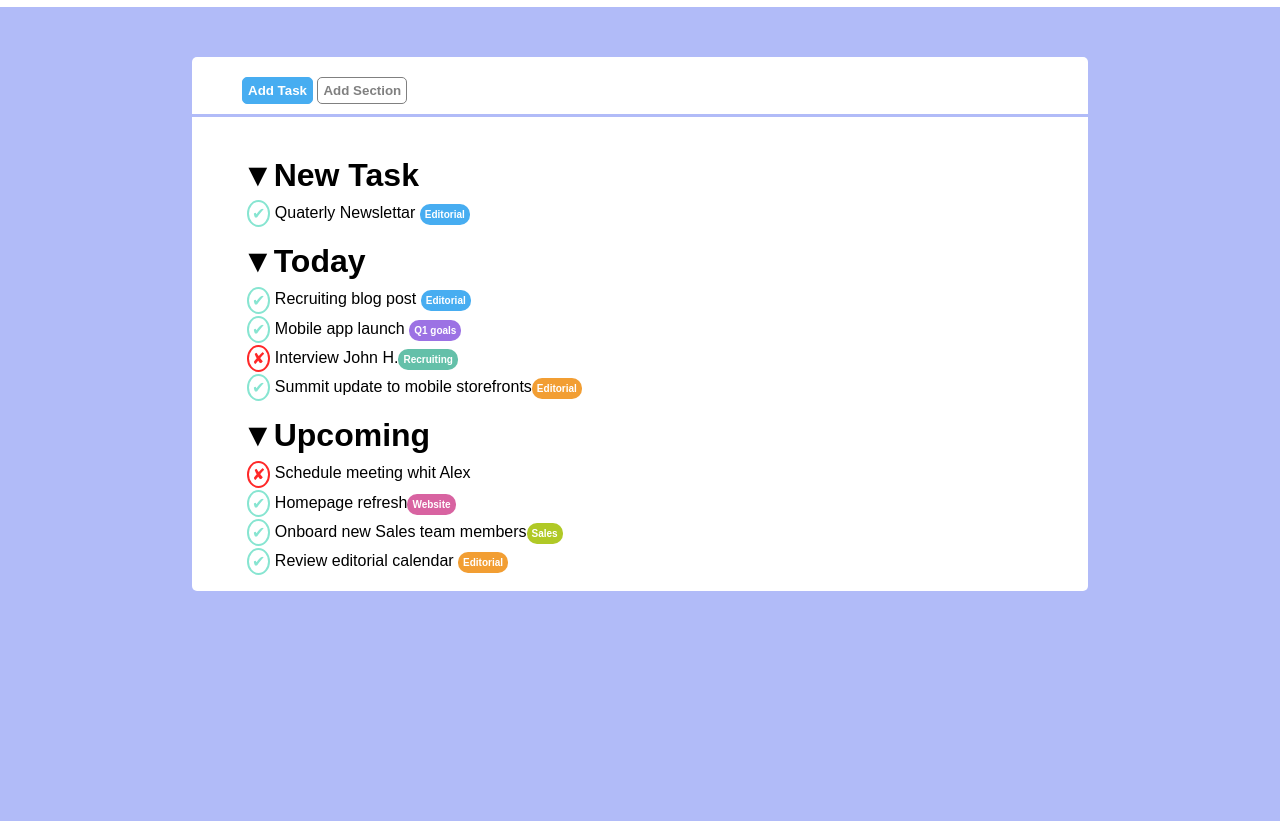
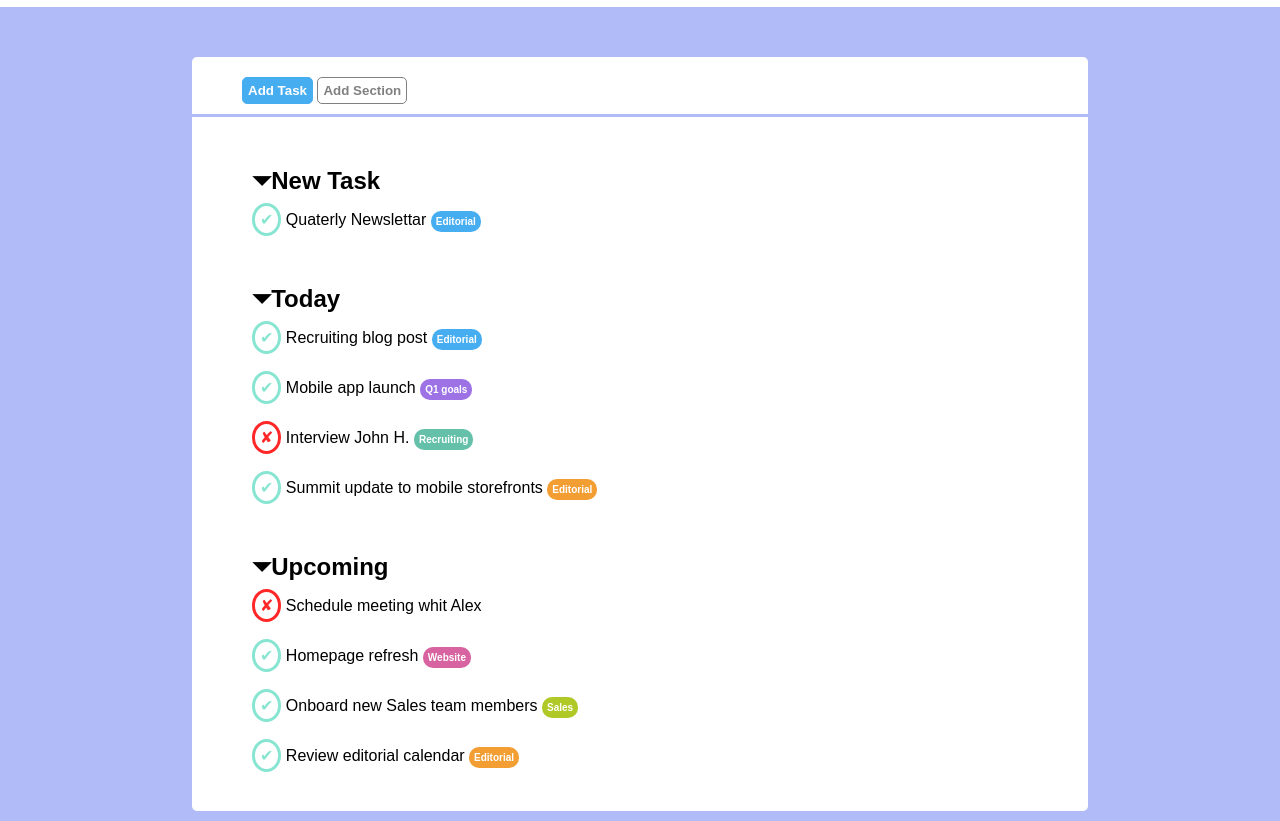
Before and after one commit to marcovalerio93/html-css-toboolist, a plain HTML site: page index.html in a window 1280 px wide. Shown: the part 63-884 px from the top of the page. Before the commit the page ends 800 px from the top, so only its background shows below. Drawn offline with Linux system fonts and the light colour scheme.

Commit message:
esercizio completato

```diff
--- a/css/style.css
+++ b/css/style.css
@@ -6,8 +6,13 @@
     box-sizing: border-box;
     font-family: Arial, Helvetica, sans-serif;
 }
+/* sfondo pagina */
+body{
+    background-color: #b1bbf8;
+}
+
 /* inzio header  */
-.header-logo{
+header{
     padding: 10px;
     background-color:#fff;
 }
@@ -24,16 +29,12 @@
 /* fine header */
 
 /* inzio main */
-body{
-    background-color: #b1bbf8;
-
-}
 #container{
     width: 70%;
     margin: 0 auto;
 }
 
-/*  inzio botton */
+/*  inzio button */
 .button{
     margin-top: 50px;
     background-color: #fff;
@@ -61,11 +62,16 @@ button{
     font-weight: bold;
     border-color: #47adf1;
 }
-/* fine botton */
+/* fine button */
 /* inizio lista */
+
+ul{
+    list-style: none;
+}
 
 .liste{
     margin-top:3px;
+    margin-bottom: 10px;
     background-color: #fff;
     border-bottom-left-radius: 5px;
     border-bottom-right-radius: 5px;
@@ -74,11 +80,17 @@ button{
     padding-bottom: 20px;
     color: #000;
 }
-h1{
+h2{
     margin-top: 20px;
 }
-h1:before{
-    content: '\25BC';
+h2:before{
+    content: '\23F7';
+}
+li{
+    padding: 10px;
+}
+li li{
+    padding: 10px 0px;
 }
 
 p{
@@ -86,80 +98,53 @@ p{
     margin-left: 5px;
     margin-top: 10px;
 }
-.check{
-    color: #87e5d1;
+.circle{
+    display: inline block;
     width: 30px;
     height: 30px;
     border-radius: 50%;
-    border: solid 2px;
+    border: solid;
+    text-align: center;
+    line-height:30px;
+    padding: 5px;
+
+}
+.check{
+    color: #87e5d1;
     border-color:#87e5d1;
-    text-align: center;
-    vertical-align: middle;
-    line-height: normal;
-    padding: 3px;
+
 }
 .cross{
     color: #ff2828;
-    width: 30px;
-    height: 30px;
-    border-radius: 50%;
-    border: solid 2px;
     border-color:#ff2828;
-    text-align: center;
-    vertical-align: middle;
-    line-height: normal;
-    padding: 3px;
+}
 
-}
-.editorial{
+.postit{
     color: #fff;
-    background-color:#47adf1;
-    padding: 5px;
-    border-radius: 10px;
-    font-weight: bold;
-    font-size:x-small;
-}
-.q1{
-    color: #fff;
-    background-color: #9c72e4;
-    padding: 5px;
-    border-radius: 10px;
-    font-weight: bold;
-    font-size:x-small;
-}
-.recruiting{
-    color: #fff;
-    background-color: #64c0a9;
     padding: 5px;
     border-radius: 10px;
     font-weight: bold;
     font-size:x-small;
 
 }
-.mobile{
-    color: #fff;
-    background-color: #f29e33;
-    padding: 5px;
-    border-radius: 10px;
-    font-weight: bold;
-    font-size:x-small;
+.editorial{
+    background-color:#47adf1;
 
 }
+.q1{
+     background-color: #9c72e4;
+}
+
+.recruiting{
+    background-color: #64c0a9;
+}
+
+.mobile{
+    background-color: #f29e33;
+}
 .website{
-    color: #fff;
     background-color: #d863a1;
-    padding: 5px;
-    border-radius: 10px;
-    font-weight: bold;
-    font-size:x-small;
-
-
 }
 .sales{
-    color: #fff;
     background-color: #b0c926;
-    padding: 5px;
-    border-radius: 10px;
-    font-weight: bold;
-    font-size:x-small;
 }
--- a/index.html
+++ b/index.html
@@ -8,14 +8,11 @@
     <link rel="stylesheet" href="css/style.css">
 </head>
 <body>
+    <!-- Logo + testo -->
     <header>
-        <div class="header-logo">
-            <img id="logo" src="img/Logo.png" alt="logo">
-            <span id="logo-text">Toboolist</span>
-        </div>
-
+        <img id="logo" src="img/Logo.png" alt="logo">
+        <span id="logo-text">Toboolist</span>
     </header>
-
     <div id="container">
         <main>
             <!-- inizio sezione botton -->
@@ -23,38 +20,47 @@
                 <button id="azzuro">Add Task</button>
                 <button>Add Section</button>
             </div>
+            <!-- inizio liste -->
             <div class="liste" >
-                <h1>New Task</h1>
-                <p>
-                    <span class="check">&#10004</span> Quaterly Newslettar <span class="editorial">Editorial</span>
-                </p>
-                <h1>Today</h1>
-                <p>
-                    <span class="check">&#10004</span> Recruiting blog post <span class="editorial">Editorial</span>
-                </p>
-                <p>
-                    <span class="check">&#10004</span> Mobile app launch <span class="q1">Q1 goals</span>
-                </p>
-                <p>
-                    <span class="cross">&#x2718</span> Interview John H.<span class="recruiting">Recruiting</span>
-                </p>
-                <p>
-                    <span class="check">&#10004</span> Summit update to mobile storefronts<span class="mobile">Editorial</span>
-                </p>
+                <ul>
+                    <li>
+                        <h2>New Task</h2>
+                        <ul>
+                            <li><span class="circle check">&#10004</span> Quaterly Newslettar <span class="postit editorial">Editorial</span></li>
+                        </ul>
+                    </li>
+                    <li>
+                        <h2>Today</h2>
+                        <ul>
+                            <li><span class="circle check">&#10004</span> Recruiting blog post <span class="postit editorial">Editorial</span></li>
+                        </ul>
+                        <ul>
+                            <li><span class="circle check">&#10004</span> Mobile app launch <span class="postit q1">Q1 goals</span></li>
+                        </ul>
+                        <ul>
+                            <li><span class="circle cross">&#x2718</span> Interview John H. <span class="postit recruiting">Recruiting</span></li>
+                        </ul>
+                        <ul>
+                            <li><span class="circle check">&#10004</span> Summit update to mobile storefronts <span class="postit mobile">Editorial</span></li>
+                        </ul>
+                    </li>
+                    <li>
+                        <h2>Upcoming</h2>
+                        <ul>
+                            <li><span class="circle cross">&#x2718</span> Schedule meeting whit Alex</li>
+                        </ul>
+                        <ul>
+                            <li><span class="circle check">&#10004</span> Homepage refresh <span class="postit website">Website</span></li>
+                        </ul>
+                        <ul>
+                            <li><span class="circle check">&#10004</span> Onboard new Sales team members <span class="postit sales">Sales</span></li>
+                        </ul>
+                        <ul>
+                            <li><span class="circle check">&#10004</span> Review editorial calendar <span class="postit mobile">Editorial</span></li>
+                        </ul>
+                    </li>
+                </ul>
 
-                <h1>Upcoming</h1>
-                <p>
-                    <span class="cross">&#x2718</span> Schedule meeting whit Alex
-                </p>
-                <p>
-                    <span class="check">&#10004</span> Homepage refresh<span class="website">Website</span>
-                </p>
-                <p>
-                    <span class="check">&#10004</span> Onboard new Sales team members<span class="sales">Sales</span>
-                </p>
-                <p>
-                    <span class="check">&#10004</span> Review editorial calendar <span class="mobile">Editorial</span>
-                </p>
             </div>
         </main>
     </div>
```
